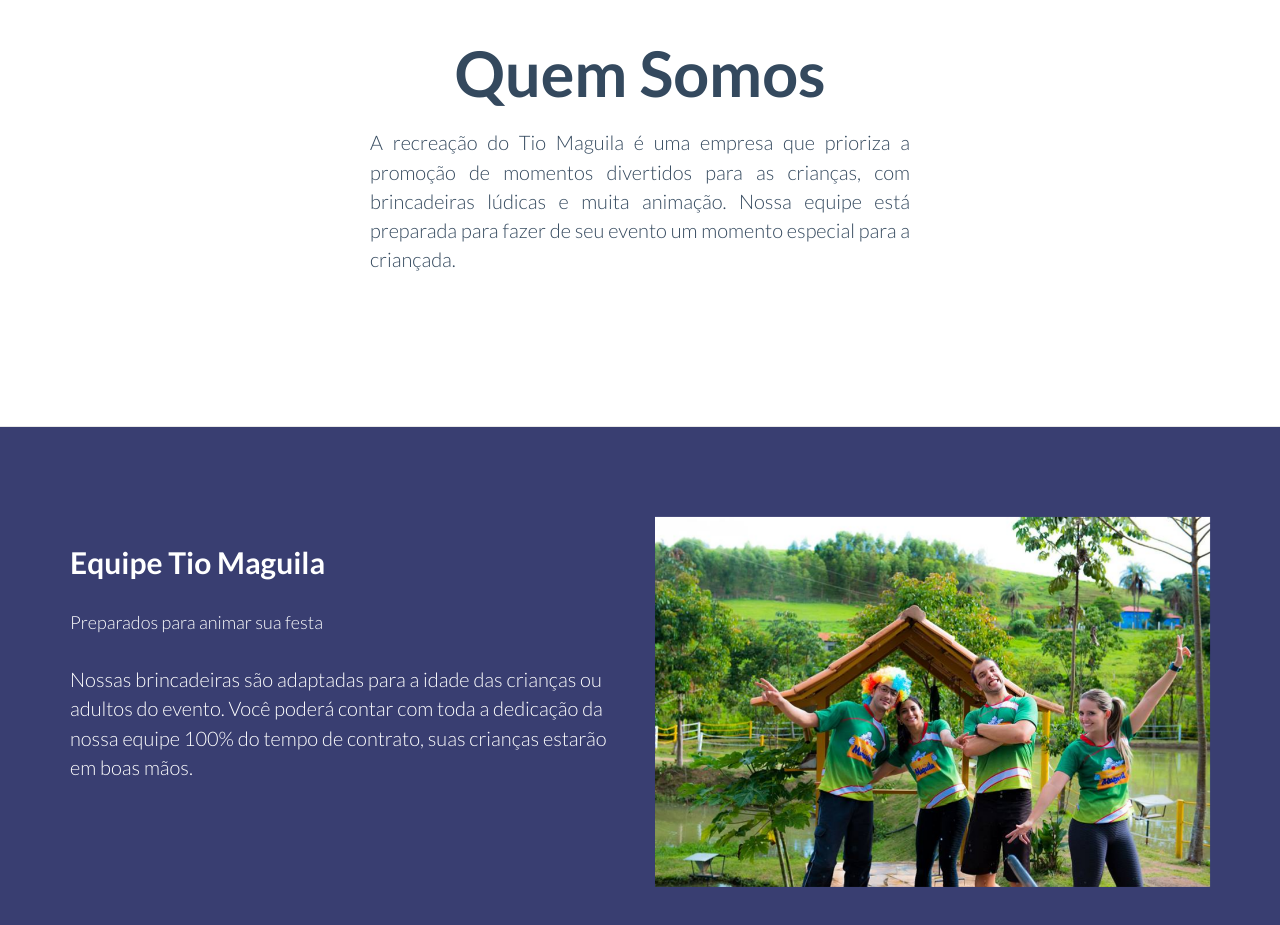
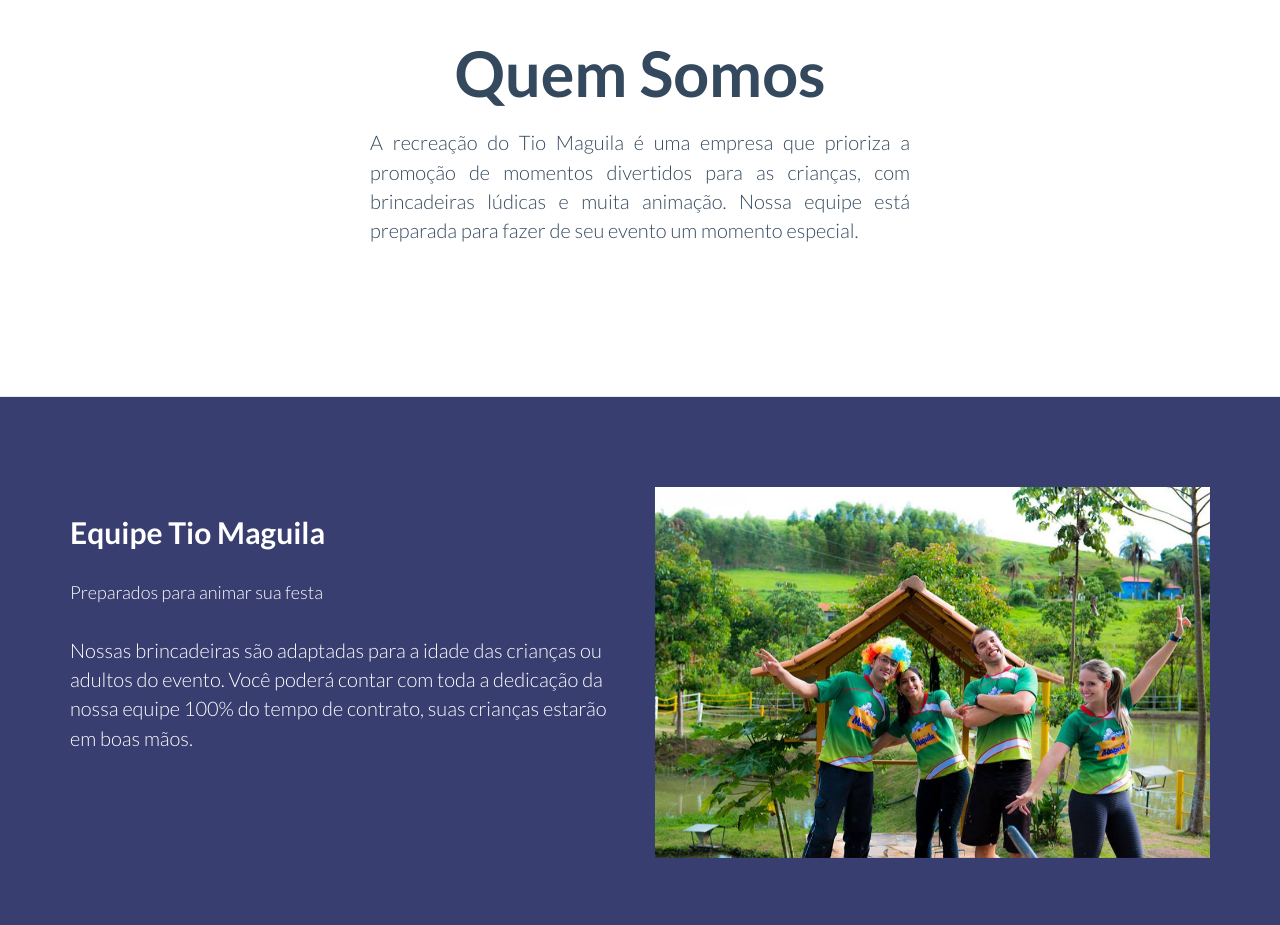
Before and after one commit to tiomaguila/tiomaguila.github.io, a plain HTML site: page index.html in a window 1280 px wide. Shown: the part 880-1805 px from the top of the page. Drawn offline with Linux system fonts and the light colour scheme.

Commit message:
correção

```diff
--- a/index.html
+++ b/index.html
@@ -106,7 +106,7 @@
 		<div class="container">
 			<div class="col-md-6 col-md-offset-3 text-center wrap_title">
 				<h2>Quem Somos</h2>
-				<p class="lead" style="margin-top:2; text-align:justify"> A recreação do Tio Maguila é uma empresa que prioriza a promoção de momentos divertidos para as crianças, com brincadeiras lúdicas e muita animação. Nossa equipe está preparada para fazer de seu evento um momento especial para a criançada.</p>
+				<p class="lead" style="margin-top:2; text-align:justify"> A recreação do Tio Maguila é uma empresa que prioriza a promoção de momentos divertidos para as crianças, com brincadeiras lúdicas e muita animação. Nossa equipe está preparada para fazer de seu evento um momento especial.</p>
 			</div>
 
 		</div>
```
